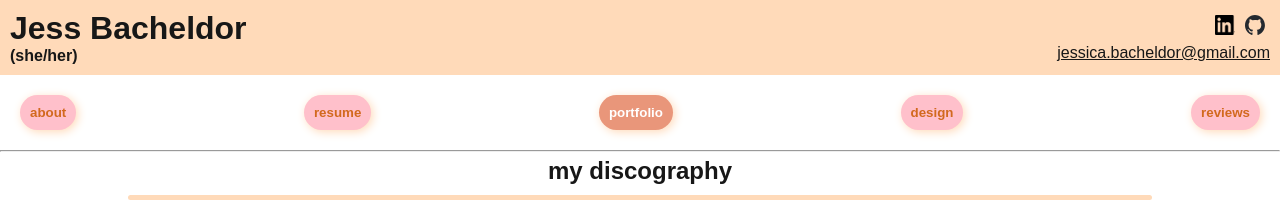
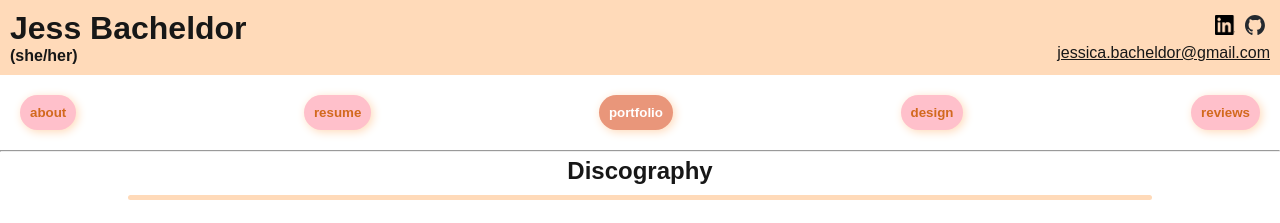
Before and after one commit to jbacheldor/portfolio-nextjs, a Next.js app: page /portfolio in a window 1280 px wide. Shown: the top 223 px of the page. Built offline with nearby package versions, Linux system fonts and the light colour scheme.

Commit message:
last minute edit

```diff
--- a/src/app/portfolio/page.tsx
+++ b/src/app/portfolio/page.tsx
@@ -29,7 +29,7 @@ const PortfolioPage = () => {
 
     return (
         <div id="project-body">
-            <h2>my discography</h2>
+            <h2>Discography</h2>
             <hr/>
             <div id="projects">
             {projectsData.map((i, key)=> {
```
